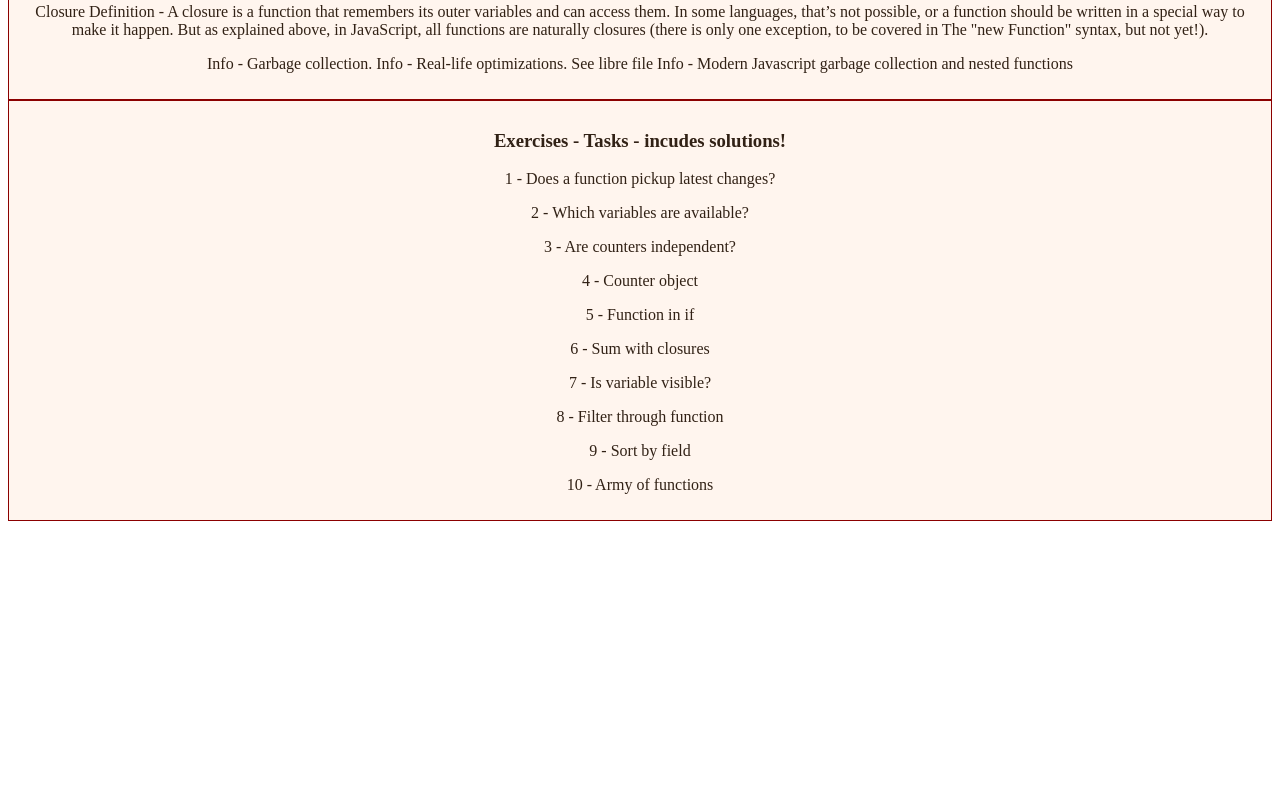
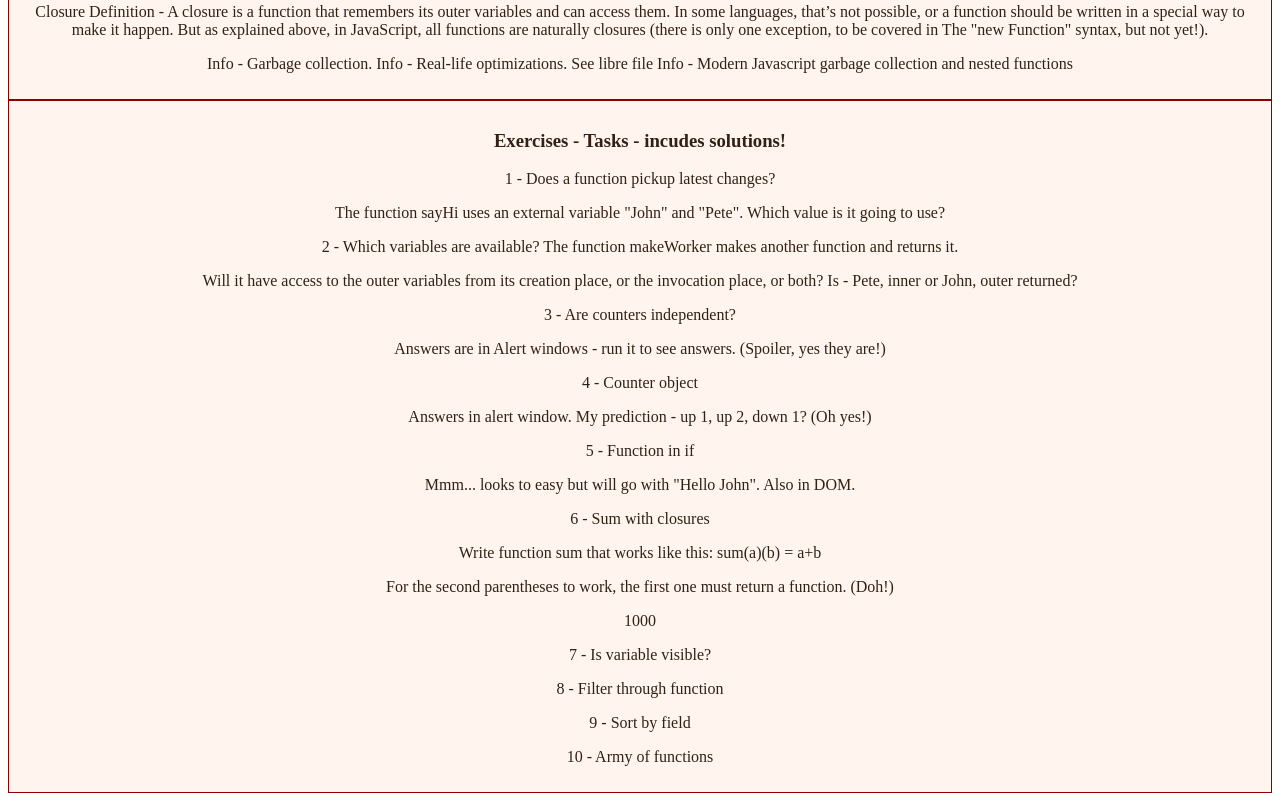
Before and after one commit to 1BobC/mjnAdvFun, a plain HTML site: page index.html in a window 1280 px wide. Shown: the part 1236-2037 px from the top of the page. Before the commit the page ends 1765 px from the top, so only its background shows below. Drawn offline with Linux system fonts and the light colour scheme.

Commit message:
Complete exercises 1 to 7

```diff
--- a/index.html
+++ b/index.html
@@ -48,11 +48,19 @@
     </div>
     <div><h3>Exercises - Tasks - incudes solutions!</h3>
     <p>1 - Does a function pickup latest changes?</p>
-    <p>2 - Which variables are available?</p>
+    <p>The function sayHi uses an external variable "John" and "Pete". Which value is it going to use?<p id= "bob10"></p></p>
+    <p>2 - Which variables are available? The function makeWorker makes another function and returns it.</p>
+    <p>Will it have access to the outer variables from its creation place, or the invocation place, or both? Is - Pete, inner  or John, outer returned?<p id= "bob11"></p></p>
     <p>3 - Are counters independent?</p>
+    <p>Answers are in Alert windows - run it to see answers. (Spoiler, yes they are!)</p>
     <p>4 - Counter object</p>
+    <p>Answers in alert window. My prediction - up 1, up 2, down 1? (Oh yes!)</p>
     <p>5 - Function in if</p>
+    <p>Mmm... looks to easy but will go with "Hello John". Also in DOM.</p><p id= "bob12"></p>
     <p>6 - Sum with closures</p>
+    <p>Write function sum that works like this: sum(a)(b) = a+b</p>
+    <p>For the second parentheses to work, the first one must return a function. (Doh!)</p>
+    <p id= "bob13"></p>
     <p>7 - Is variable visible?</p>
     <p>8 - Filter through function</p>
     <p>9 - Sort by field</p>
--- a/jscript.js
+++ b/jscript.js
@@ -126,13 +126,81 @@
 //Info - Closure
 //Info - Garbage collection
 //Info - Real-life optimizations
+
 //Exercises - Tasks - incudes solutions!
 //1 - Does a function pickup latest changes?
+    // let name= "John";
+    // function sayHi(){
+    //     return ("Hi, " + name);
+    // }
+    // name= "Pete"
+    // console.log(sayHi());
+    // document.getElementById("bob10").innerHTML= sayHi();
+
 //2 - Which variables are available?
+    // function makeWorker() {
+    //     let name= "Pete";
+    //     return function() {
+    //         console.log(name);
+    //         document.getElementById("bob11").innerHTML=  "Hello " + name;
+    //     };
+    // }
+    //     let name= "John";
+    //     let work= makeWorker();
+    //     work();
+
 //3 - Are counters independent?
+    // function makeCounter() {
+    //     let count= 0;
+    //     return function() {
+    //         return count++;
+    //     };
+    // }
+    //     let counter1= makeCounter();
+    //     let counter2= makeCounter();
+
+    //     alert (counter1());
+    //     alert (counter1());
+    //     alert (counter1());
+    //     alert (counter2());
+    //     alert (counter2());
+    //     alert (counter2());
+
 //4 - Counter object
+    // function Counter() {
+    //     let count= 0;
+    //     this.up= function() {
+    //         return ++count;
+    //     };
+    //     this.down= function() {
+    //         return --count;
+    //     }
+    // }
+    //     let counter= new Counter();
+    //     alert (counter.up());
+    //     alert (counter.up());
+    //     alert (counter.down());
+
 //5 - Function in if
+    // let phrase= "Hello ";
+    // if (true) {
+    //     let user= " John";
+    //     function sayHi() {
+    //         //alert (`${phrase} ${user}`);
+    //         return (`${phrase} ${user}`);
+    //     }
+    // }
+    //     // sayHi();
+    //     document.getElementById("bob12").innerHTML= sayHi();
+
 //6 - Sum with closures
+    function sum(a) {
+        return  function(b) {
+            return (a + b);   //takes "a" from outer lexical environment - of course!!
+        };
+    }
+        console.log (sum(3)(3));
+        document.getElementById("bob13").innerHTML= sum(9)(991);
 //7 - Is variable visible?
 //8 - Filter through function
 //9 - Sort by field
```
Also changed, not shown: 1 other file.
